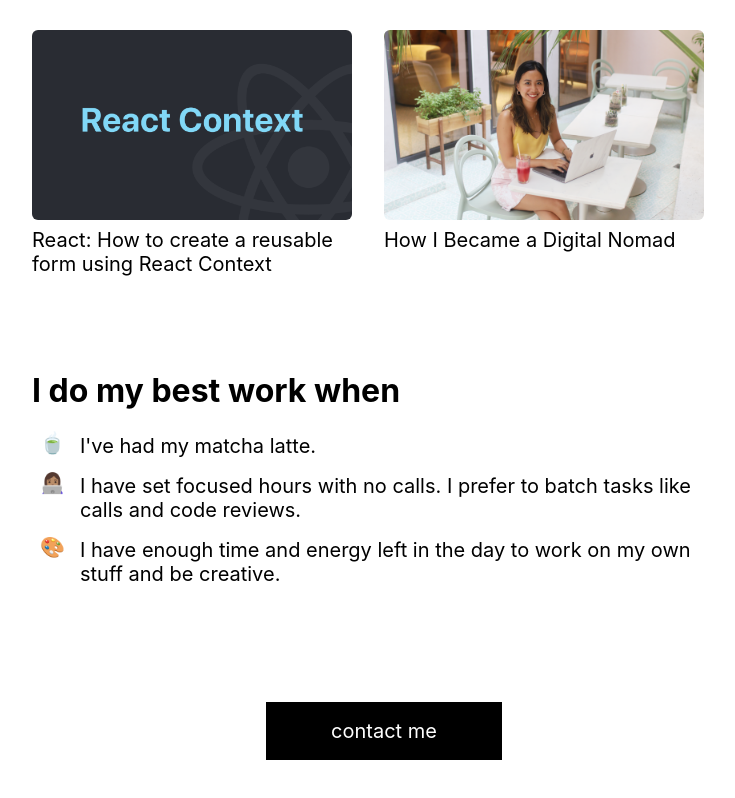
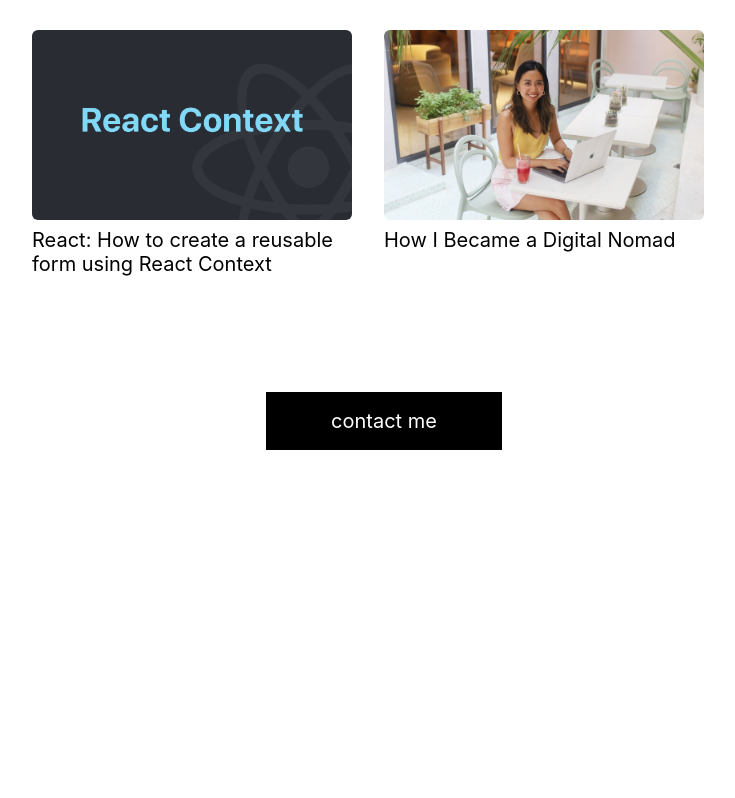
Before and after one commit to el-pol/nextjs-trishalim, a Next.js app: page / in a window 1280 px wide. Shown: the part 2521-3319 px from the top of the page, without its empty margins (256-991 px from the left). After the commit the page ends 3099 px from the top, so only its background shows below. Built offline with nearby package versions, Linux system fonts and the light colour scheme.

Commit message:
comment out "I do my best work when"

```diff
--- a/pages/index.tsx
+++ b/pages/index.tsx
@@ -287,7 +287,7 @@ const Home: NextPage = () => {
         <br />
         <br />
 
-        <h2>I do my best work when</h2>
+        {/* <h2>I do my best work when</h2>
         <ul className="emoji-list">
           <li><span>🍵</span> I&apos;ve had my matcha latte.</li>
           <li><span>👩🏽‍💻</span> I have set focused hours with no calls. I prefer to batch tasks like calls and code reviews.</li>
@@ -295,7 +295,7 @@ const Home: NextPage = () => {
         </ul>
 
         <br />
-        <br />
+        <br /> */}
         <br />
         <br />
 
```
